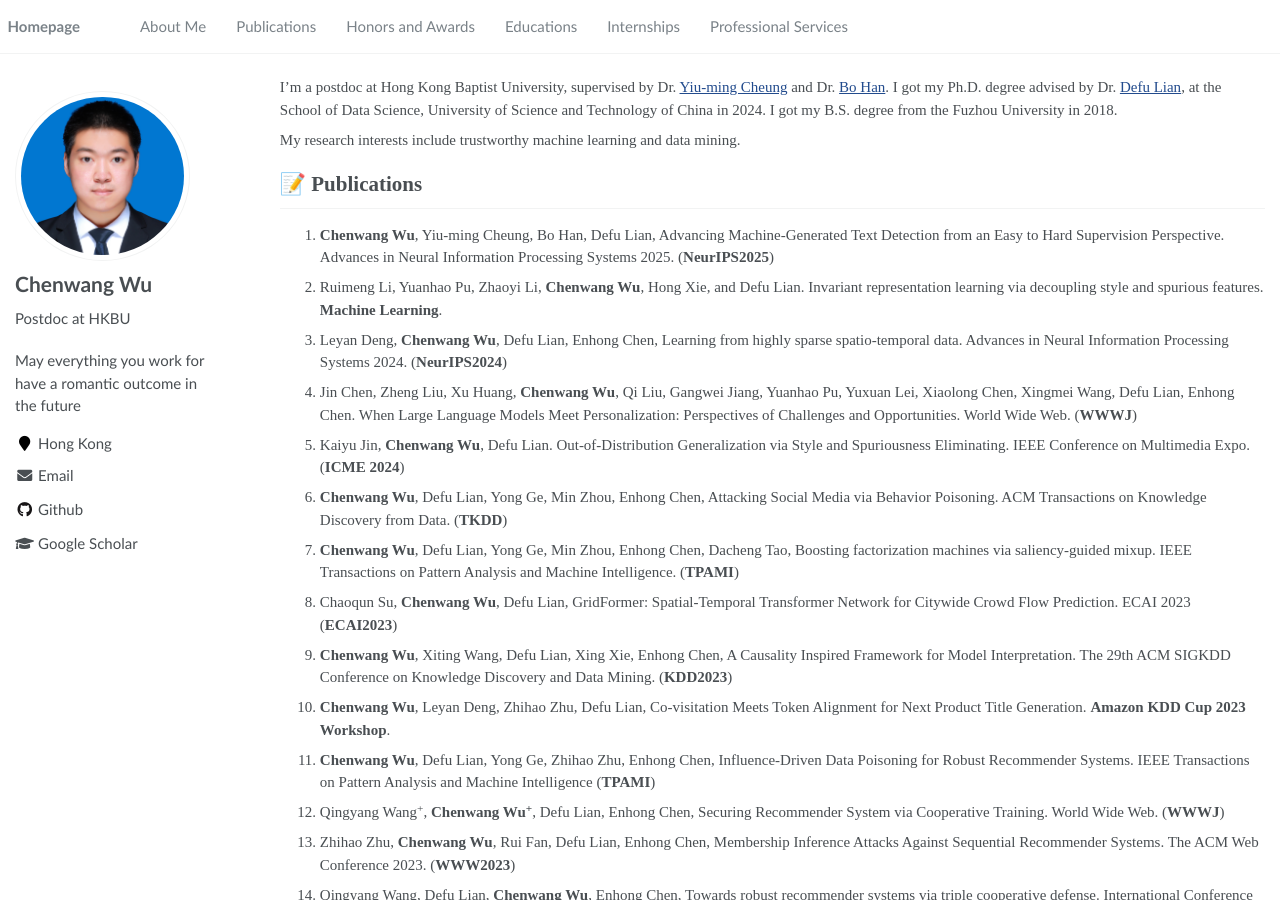
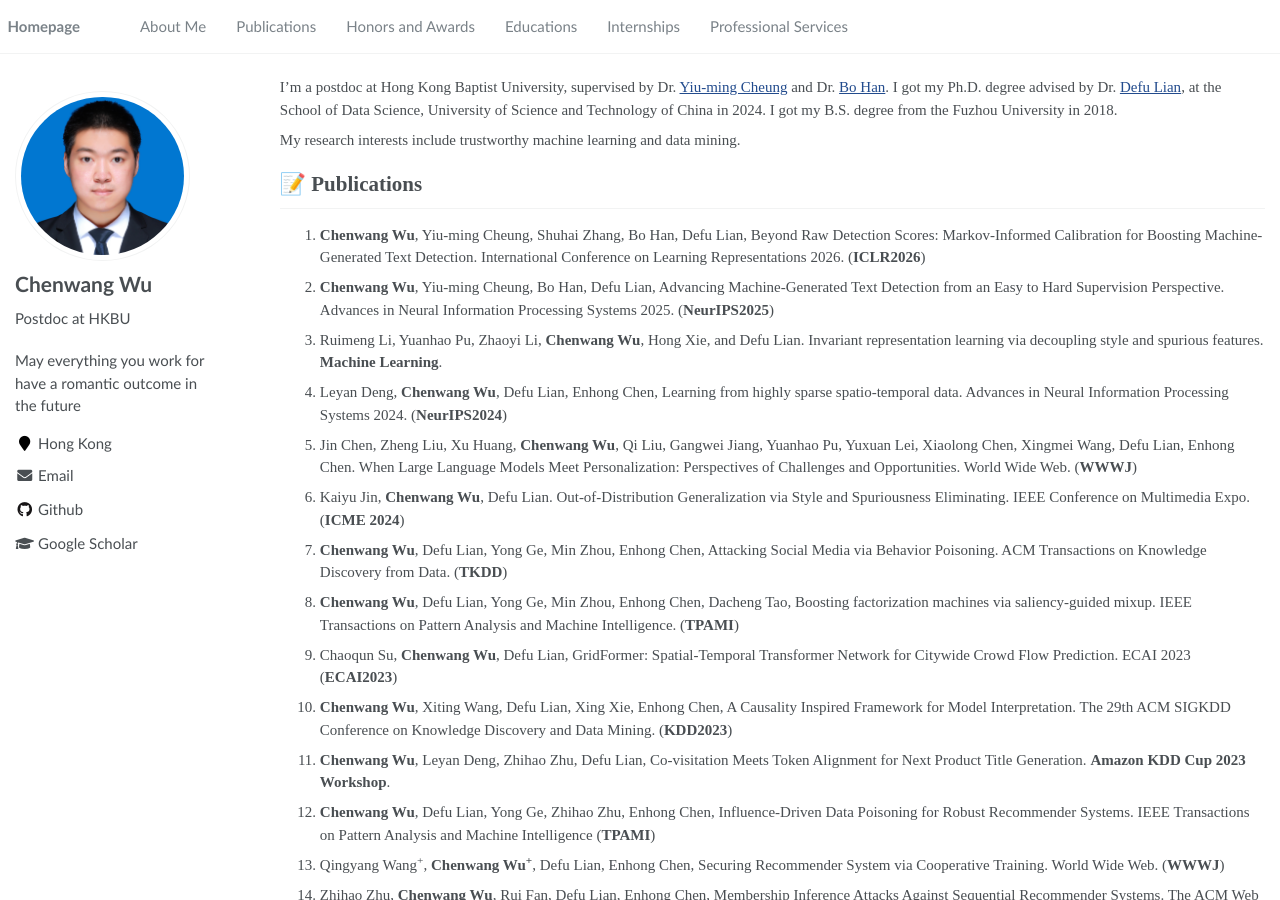
Before and after one commit to Daftstone/Daftstone.github.io, a Jekyll site: the page built from _pages/about.md, in a window 1280 px wide and 900 px high. Built offline with Jekyll 4.4.1, drawn with Linux system fonts in a browser that asks for light colours.

Commit message:
Update about.md

```diff
--- a/_pages/about.md
+++ b/_pages/about.md
@@ -26,6 +26,7 @@ My research interests include trustworthy machine learning and data mining.
 - *2022.02*: &nbsp;🎉🎉 Lorem ipsum dolor sit amet, consectetur adipiscing elit. Vivamus ornare aliquet ipsum, ac tempus justo dapibus sit amet.  -->
 
 # 📝 Publications
+1. **Chenwang Wu**, Yiu-ming Cheung, Shuhai Zhang, Bo Han, Defu Lian, Beyond Raw Detection Scores: Markov-Informed Calibration for Boosting Machine-Generated Text Detection. International Conference on Learning Representations 2026. (**ICLR2026**)
 1. **Chenwang Wu**, Yiu-ming Cheung, Bo Han, Defu Lian, Advancing Machine-Generated Text Detection from an Easy to Hard Supervision Perspective. Advances in Neural Information Processing Systems 2025. (**NeurIPS2025**)
 1. Ruimeng Li, Yuanhao Pu, Zhaoyi Li, **Chenwang Wu**, Hong Xie, and Defu Lian. Invariant representation learning via decoupling style and spurious features. **Machine Learning**.
 2. Leyan Deng, **Chenwang Wu**, Defu Lian, Enhong Chen, Learning from highly sparse spatio-temporal data. Advances in Neural Information Processing Systems 2024. (**NeurIPS2024**)
```
